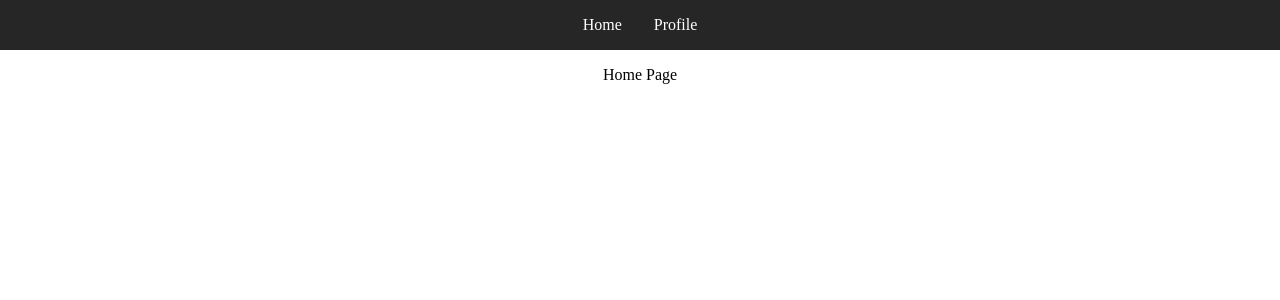
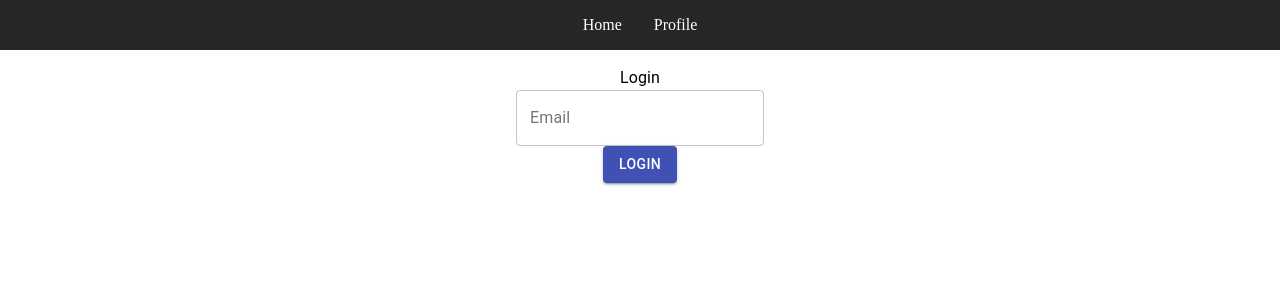
Before and after one commit to kenzoi/Euro-2020-Sweepstake, a React (Create React App) app in the folder frontend/: page / in a window 1280 px wide. Shown: the top 300 px of the page. Built offline with nearby package versions, Linux system fonts and the light colour scheme; no server answers.

Commit message:
Add super basic login page

```diff
--- a/frontend/src/components/Home/index.js
+++ b/frontend/src/components/Home/index.js
@@ -1,7 +1,52 @@
+import { useState } from "react";
+import { Button, TextField, Typography } from "@material-ui/core";
+import { Redirect } from "react-router-dom";
+import { login } from "../../httpClient/axios";
 import "./style.css";
 
 function Home() {
-  return <div className="home__container">Home Page</div>;
+  const [loggedIn, setLoggedIn] = useState(false);
+  const [email, setEmail] = useState("");
+
+  const changeHandler = (e) => {
+    setEmail(e.target.value);
+  };
+
+  const loginHandler = (e) => {
+    e.preventDefault();
+    // TODO: set a global user state...
+    login(e.target.email.value);
+    setLoggedIn(true);
+    setEmail("");
+  };
+
+  const loginOrRedirect = loggedIn ? (
+    <Redirect to="/profile" />
+  ) : (
+    <div>
+      <Typography>Login</Typography>
+      <form id="login" noValidate autoComplete="off" onSubmit={loginHandler}>
+        <TextField
+          name="email"
+          label="Email"
+          variant="outlined"
+          onChange={changeHandler}
+          value={email}
+        />
+      </form>
+      <Button
+        type="submit"
+        form="login"
+        value="Submit"
+        variant="contained"
+        color="primary"
+      >
+        Login
+      </Button>
+    </div>
+  );
+
+  return <div className="home__container">{loginOrRedirect}</div>;
 }
 
 export default Home;
--- a/frontend/src/httpClient/axios.js
+++ b/frontend/src/httpClient/axios.js
@@ -41,3 +41,8 @@ export const postJoinPool = (poolId, userId) => {
 export const getLeaderboard = (nanoId) => {
   return axios.get(`${base_url}/leaderboard/${nanoId}`);
 };
+
+export const login = (user) => {
+  // console.log("logging in user:", user);
+  return axios.post(`${base_url}/login`);
+};
```
